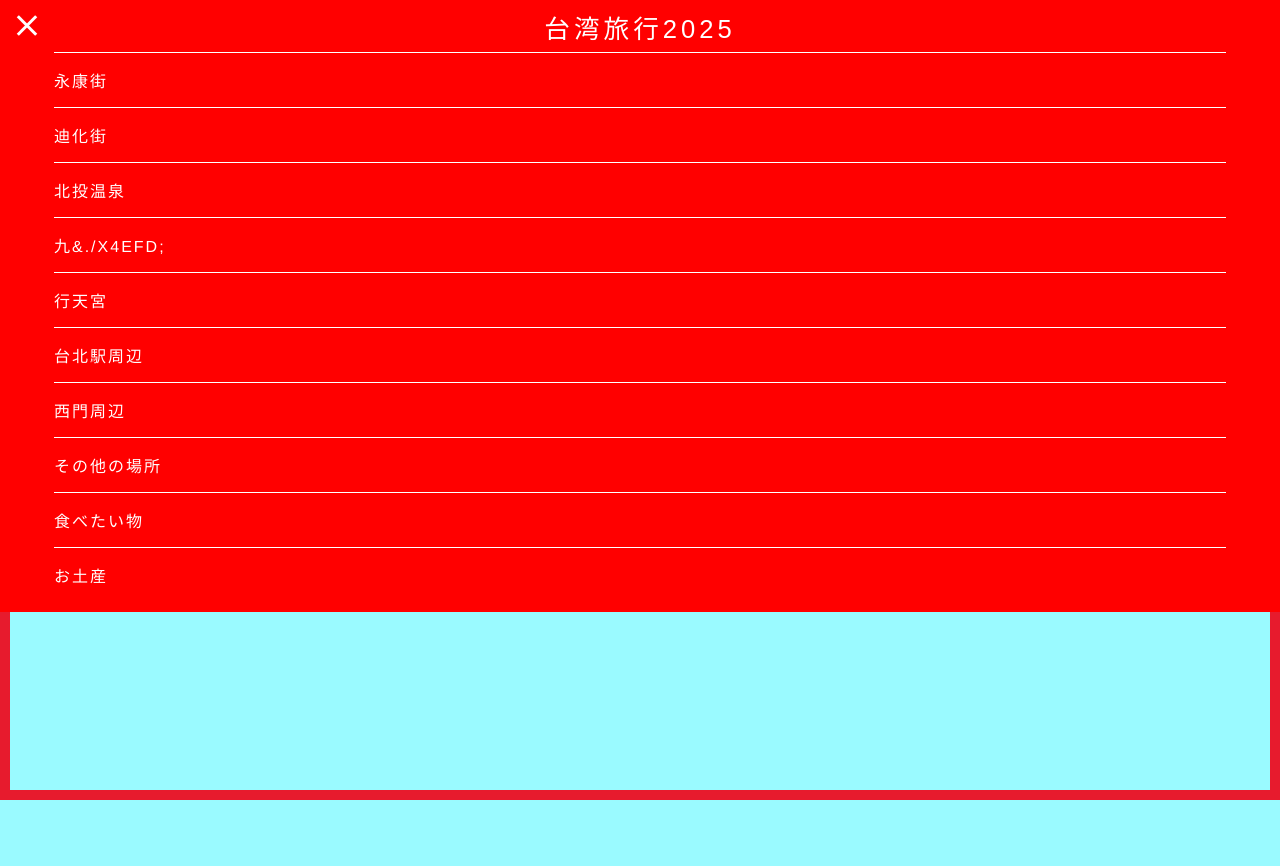
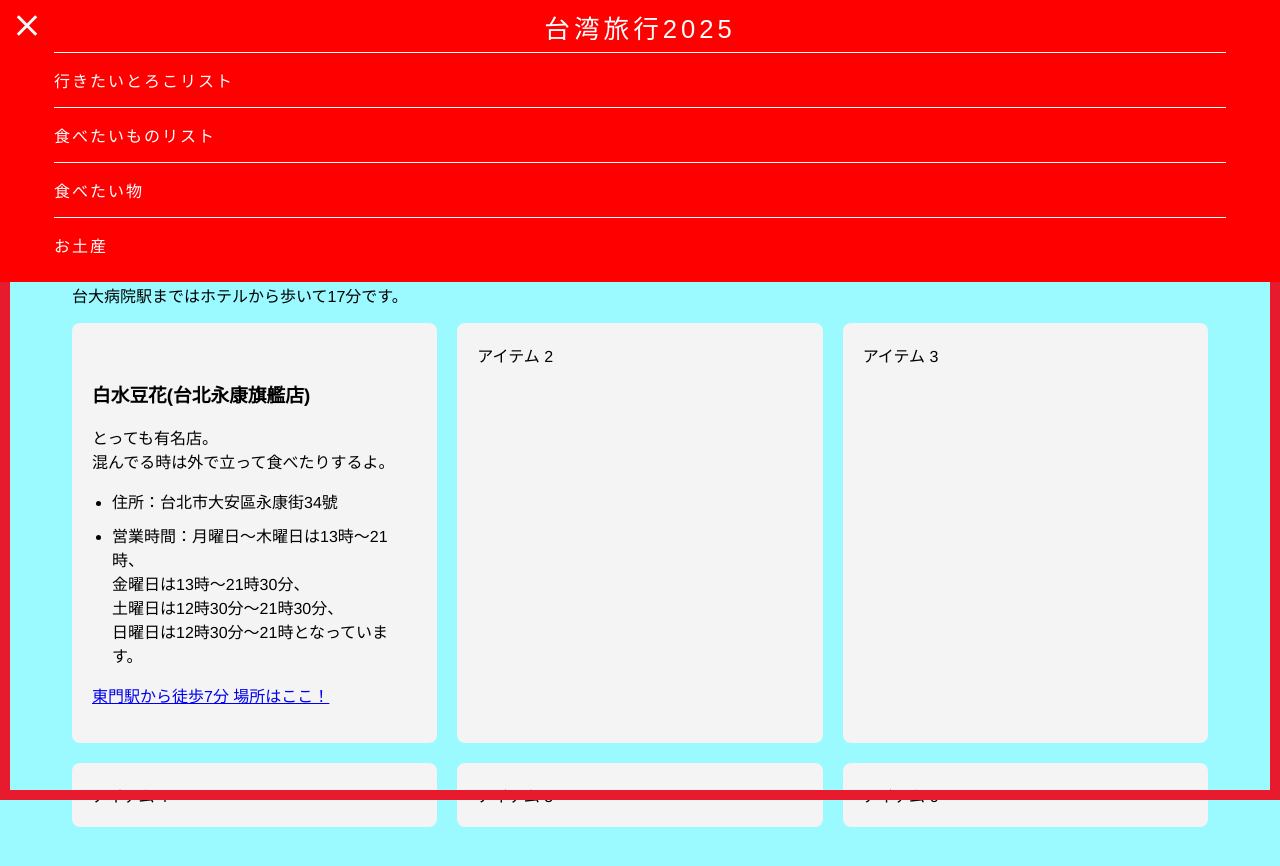
Before and after one commit to marimecco1983/travel, a plain HTML site: page yonkanjie.html in a window 1280 px wide. Both pictures are taken after a click on the label 27 px from the left and 25 px from the top of the page. Before the commit the page ends 800 px from the top, so only its background shows below. Drawn offline with Linux system fonts and the light colour scheme; a web font is replaced by a local one.

Commit message:
Add files via upload

```diff
--- a/style.css
+++ b/style.css
@@ -4,12 +4,17 @@
 
 body{
 	background: #9afaff;
-	padding:10%;
+	padding: 5%;
 	font-family: "Futura", Helvetica, sans-serif;
 }
 
-
-
+@media (max-width: 768px) {
+	body{
+	background: #9afaff;
+	padding: 10%;
+	font-family: "Futura", Helvetica, sans-serif;
+	}
+}
 /*-----------------
 外枠設定
 -----------------*/
@@ -62,9 +67,63 @@ h1,h2{
   font-family: "Dela Gothic One", sans-serif;
   font-weight: 400;
   font-style: normal;
+  scroll-margin-top: 80px; /* 固定ヘッダーの高さに応じて調整 */
+}
+
+/*-----------------
+表示分け
+-----------------*/
+.pcNone {
+	display:none !important;
+}
+.smNone {
+	display:block !important;
+}
+
+@media screen and (max-width:767px) {
+	.smNone {
+		display:none !important;
+	}
+	.pcNone {
+	display:block !important;
+	}
+}
+
+/*-----------------
+linkアイコン
+-----------------*/
+a.link:before
+{
+	box-sizing: border-box;
+    width: 12px;
+    height: 12px;
+    border: 1px solid #7a0;
+}
+a.link:after{
+	left: 3px;
+	width: 3px;
+	height: 3px;
+	border-top: 1px solid #7a0;
+	border-right: 1px solid #7a0;
+	-webkit-transform: rotate(45deg);
+	transform: rotate(45deg);
+}
+a.link｛
+	position: relative;
+ }
+
+/*-----------------
+米印、注釈
+-----------------*/
+.kome
+{
+	font-size:0.8rem;
+	 padding-left: 1em;
+  text-indent: -1em;
+}
 
 
-}
+
 /*-----------------
 グローバルナビ
 -----------------*/
@@ -222,7 +281,13 @@ h1,h2{
   font-size: 20px;
 }
 
-
+/*-----------------
+リスト
+-----------------*/
+ul.list li a
+{
+	color:#333;
+}
 
 
 /*-----------------
@@ -258,3 +323,16 @@ Flexbox
     flex: 1 1 100%;
 }
         }
+
+
+.item ul{
+	margin-left: -20px;
+}
+
+.item ul li{
+	padding-bottom: 10px;
+}
+
+.item ul li:last-child{
+	padding-bottom:0;
+}
--- a/yonkanjie.html
+++ b/yonkanjie.html
@@ -18,29 +18,45 @@
     <input type="checkbox" class="menu-btn" id="menu-btn">
     <label for="menu-btn" class="menu-icon"><span class="navicon"></span></label>
     <ul class="menu">
-      <li><a href="./yonkanjie.html">永康街</a></li>
-      <li><a href="./dihuaji.html">迪化街</a></li>
-      <li><a href="./beito.html">北投温泉</a></li>
-      <li><a href="./kyufun">九&./x4EFD;</a></li>
-      <li><a href="./gyoutengu.html">行天宮</a></li>
-      <li><a href="./taipei_eki">台北駅周辺</a></li>
-      <li><a href="./nishimon">西門周辺</a></li>
-      <li><a href="./other.html">その他の場所</a></li>
+      <li><a href="./index.html#ikitai">行きたいとろこリスト</a></li>
+      <li><a href="./index.html#tabetai">食べたいものリスト</a></li>
       <li><a href="./food">食べたい物</a></li>
       <li><a href="./omiyage">お土産</a></li>
     </ul>
 </header>
+
 <h2>永康街で見たい</h2>
-<p>文章を書く場所</p>
+<p>
+台北市のほぼ中央に位置し、アクセス抜群の「永康街」には、台北のグルメ・お土産・茶藝館(茶芸館)・観光スポット……魅惑のおすすめスポットがいっぱい。<br>
+<a href="https://maps.app.goo.gl/BkVDLKvkbEtSKj4J6" target="blank">台北の永康街（えいこうがい）へのアクセス</a>は、MRTの東門駅（トンメンチエン）の5番出口または4番出口からが便利です。<br>
+西鉄ソラリアから電車でおよそ22分。<span class="kome">※</span>
+</p>
+<p class="kome">※なぜか台北駅からではなく台大病院駅から行くことを進められています。<br>
+台大病院駅まではホテルから歩いて17分です。</p>
     <div class="container">
-        <div class="item">アイテム 1</div>
+        <div class="item">
+       		<div><img src=""></div>
+       	 	<div>
+       	 	<h3>白水豆花(台北永康旗艦店)</h3>
+       		<p>とっても有名店。<br>
+       		混んでる時は外で立って食べたりするよ。</p>
+       		<a href="" target="_blank" rel="nofollow"></a>
+       		<ul>
+       		<li>住所：台北市大安區永康街34號</li>
+			<li>営業時間：月曜日～木曜日は13時～21時、<br>
+			金曜日は13時～21時30分、<br>
+			土曜日は12時30分～21時30分、<br>
+			日曜日は12時30分～21時となっています。</li>
+       	 	</ul>
+       	 	<p><a href="https://maps.app.goo.gl/entQDEs7V5X8GgFUA" target="_blank" class="link">東門駅から徒歩7分 場所はここ！</a></p>
+       	 	</div>
+        </div>
         <div class="item">アイテム 2</div>
         <div class="item">アイテム 3</div>
         <div class="item">アイテム 4</div>
         <div class="item">アイテム 5</div>
         <div class="item">アイテム 6</div>
     </div>
-<h2>永康街で食べたい</h2>
 
 
 </body>
```
Also changed, not shown: index.html (+18 -16 lines).
